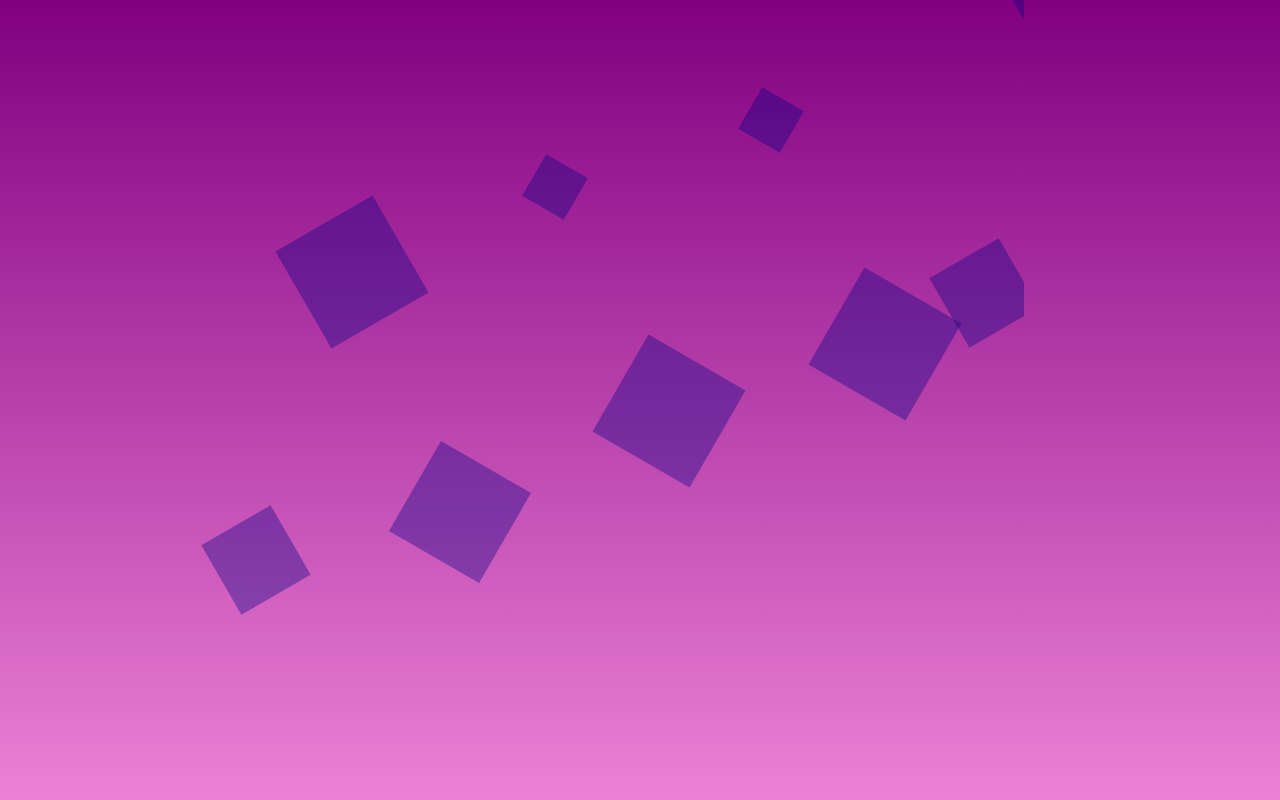
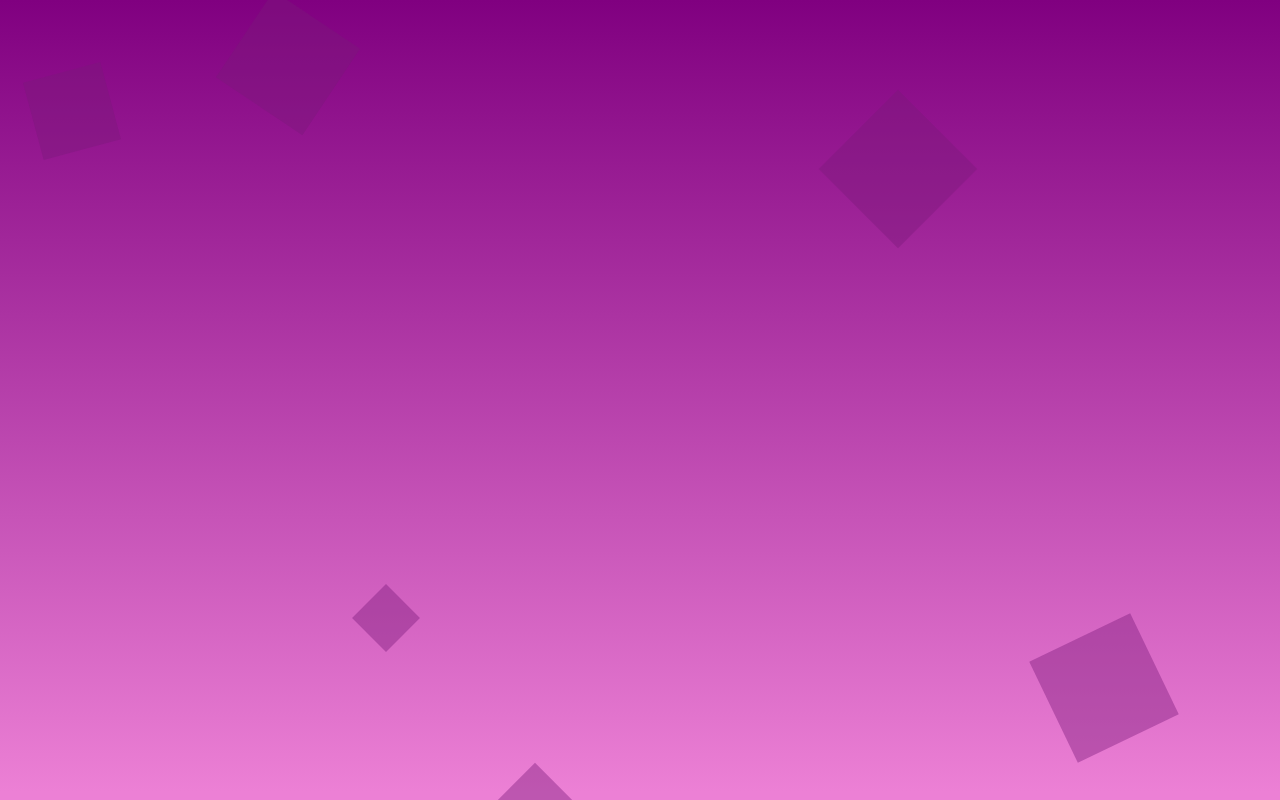
Before and after one commit to Fconeto/Animations, a plain HTML site: page animações 2d/background/fundo animado/index.html in a window 1280 px wide. Drawn offline with Linux system fonts and the light colour scheme.

Commit message:
anim_2d.03

```diff
--- a/animações 2d/background/fundo animado/style.css
+++ b/animações 2d/background/fundo animado/style.css
@@ -1,7 +1,10 @@
+
+:root {
+    --cor_quadrado: rgba(121, 25, 121, 0.411);
+}
 
 @keyframes rotate-1 {
-        0% {transform: rotate(0);
-        top: ;}
+        0% {transform: rotate(0);}
         50% {transform: rotate(45deg);}
         100% {transform: rotate(90deg);}
 }
@@ -12,14 +15,18 @@
     100% {transform: rotate(-90deg);}
 }
 
-@keyframes up {
-    0% {top: -100%;}
-    100% {top: 100%;}
+@keyframes down {
+    0% {top: -90%;
+        left: -10px;}
+    100% {top: 100%;
+        left: 100px;}
 }
 
-@keyframes down {
-    0% {top: 100%;}
-    100% {top: -100%;}
+@keyframes up {
+    0% {top: 90%;
+        left: 0;}
+    100% {top: -100%;
+        left: -100px;}
 }
 
 * {
@@ -38,9 +45,9 @@
 
 .scene {
     display: flex;
-    width: 80vw;
+    width: 100vw;
     height: 100vh;
-    justify-content: space-evenly;
+    justify-content: space-around;
     align-items: center;
     overflow: hidden;
 }
@@ -48,37 +55,36 @@
 .cont {
     position: relative;
     display: flex;
-    width: 700px;
-    height: 500px;
+    width: 70em;
+    height: 50em;
     justify-content: space-evenly;
     align-items: center;
-    left: 200px;
 }
 
 .down-1 {
     animation-name: down;
-    animation-duration: 10s;
+    animation-duration: 28s;
     animation-timing-function: linear;
     animation-iteration-count: infinite;
 }
 
 .up-1 {
     animation-name: up;
-    animation-duration: 12s;
+    animation-duration: 18s;
     animation-timing-function: linear;
     animation-iteration-count: infinite;
 }
 
 .down-2 {
     animation-name: down;
-    animation-duration: 8s;
+    animation-duration: 22s;
     animation-timing-function: linear;
     animation-iteration-count: infinite;
 }
 
 .up-2 {
     animation-name: up;
-    animation-duration: 15s;
+    animation-duration: 25s;
     animation-timing-function: linear;
     animation-iteration-count: infinite;
 }
@@ -90,10 +96,10 @@
 
     width: 5em;
     height: 5em;
-    background: rgba(0, 2, 128, 0.363);
+    background: var(--cor_quadrado);
 
     animation-name: rotate-1;
-    animation-duration: 3s;
+    animation-duration: 6s;
     animation-iteration-count: infinite;
     animation-timing-function: linear;
 }
@@ -104,10 +110,10 @@
 
     width: 7em;
     height: 7em;
-    background: rgba(0, 2, 128, 0.363);
+    background: var(--cor_quadrado);
 
     animation-name: rotate-1;
-    animation-duration: 3s;
+    animation-duration: 7s;
     animation-iteration-count: infinite;
     animation-timing-function: linear;
 }
@@ -119,10 +125,10 @@
 
     width: 6.5em;
     height: 6.5em;
-    background: rgba(0, 2, 128, 0.363);
+    background: var(--cor_quadrado);
 
     animation-name: rotate-2;
-    animation-duration: 3s;
+    animation-duration: 8s;
     animation-iteration-count: infinite;
     animation-timing-function: linear;
 }
@@ -134,10 +140,10 @@
 
     width: 3em;
     height: 3em;
-    background: rgba(0, 2, 128, 0.363);
+    background: var(--cor_quadrado);
 
     animation-name: rotate-2;
-    animation-duration: 3s;
+    animation-duration: 10s;
     animation-iteration-count: infinite;
     animation-timing-function: linear;
 }
@@ -149,10 +155,10 @@
 
     width: 7em;
     height: 7em;
-    background: rgba(0, 2, 128, 0.363);
+    background: var(--cor_quadrado);
 
     animation-name: rotate-2;
-    animation-duration: 3s;
+    animation-duration: 10s;
     animation-iteration-count: infinite;
     animation-timing-function: linear;
 }
--- /dev/null
+++ b/animações 2d/card/style.css
@@ -0,0 +1,15 @@
+
+* {
+    padding: 0;
+    margin: 0;
+    box-sizing: border-box;
+}
+
+body {
+    background: linear-gradient( rgb(92, 92, 92), rgb(201, 199, 199));
+}
+
+.container {
+    width: 100vw;
+    height: 100vh;
+}
```
Also changed, not shown: animações 2d/card/index.html (added, +18 -0 lines).
